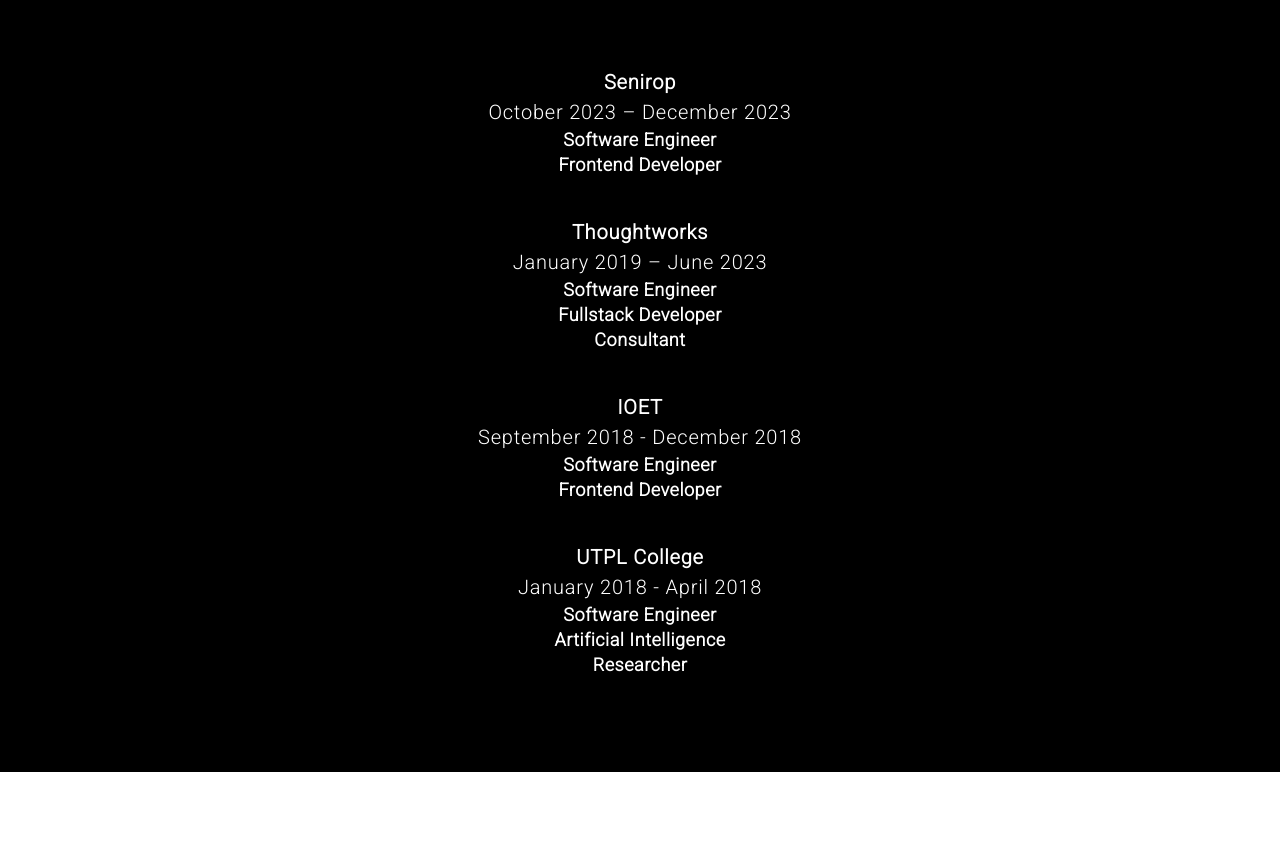
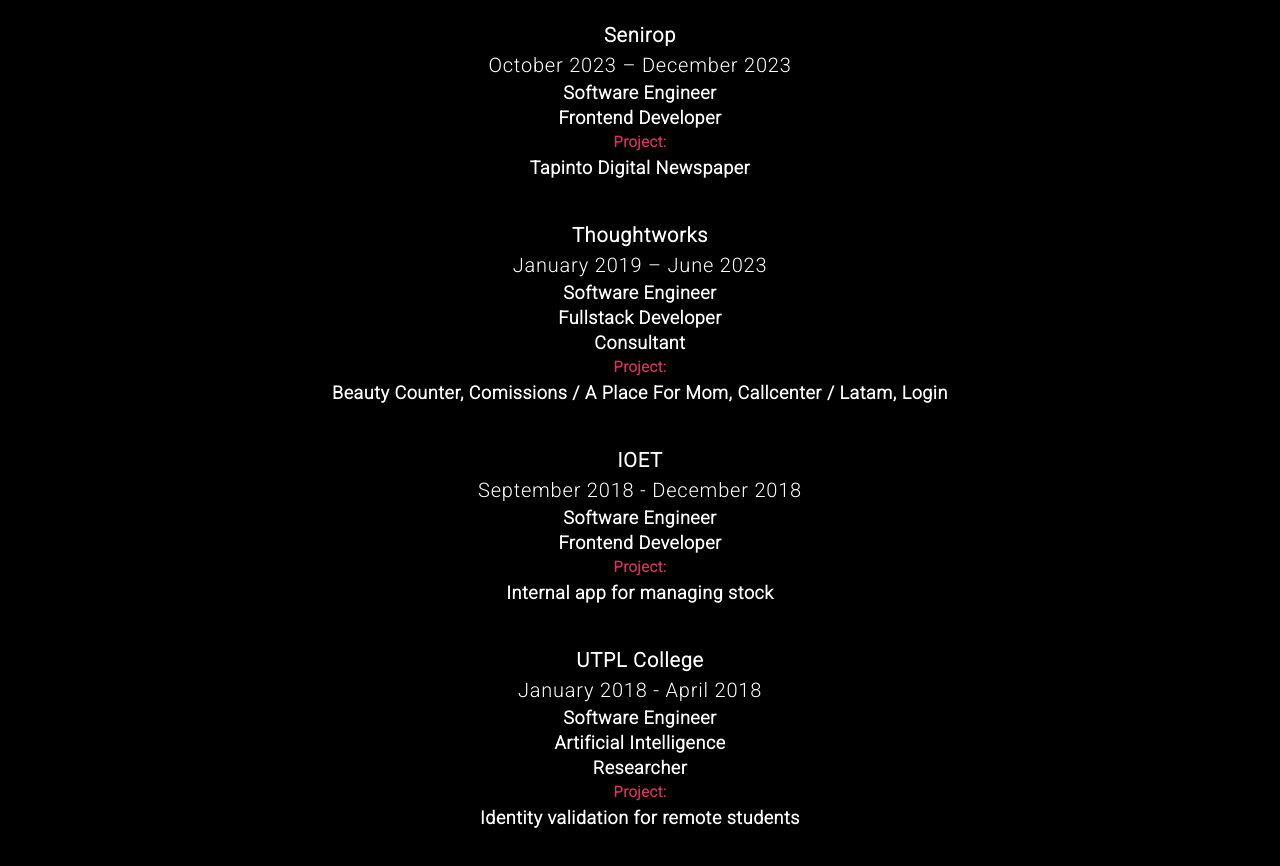
Before and after one commit to Pamefer/personal_portfolio, a React (Create React App) app: page / in a window 1280 px wide. Shown: the part 3320-4186 px from the top of the page. Before the commit the page ends 4092 px from the top, so only its background shows below. Built offline with nearby package versions, Linux system fonts and the light colour scheme.

Commit message:
fix: add projects

```diff
--- /dev/null
+++ b/src/constants/data/projects.js
@@ -0,0 +1,32 @@
+const experienceData = [
+    {
+        company: 'Senirop',
+        web: 'https://senirop.com/',
+        date: 'October 2023 – December 2023',
+        titles: ['Software Engineer', 'Frontend Developer'],
+        product: ["Tapinto Digital Newspaper"]
+    },
+    {
+        company: 'Thoughtworks',
+        web: 'https://www.thoughtworks.com/',
+        date: 'January 2019 – June 2023',
+        titles: ['Software Engineer', 'Fullstack Developer', 'Consultant'],
+        product: ["Beauty Counter, Comissions", "A Place For Mom, Callcenter", "Latam, Login"]
+    },
+    {
+        company: 'IOET',
+        web: 'https://www.ioet.com/',
+        date: 'September 2018 - December 2018',
+        titles: ['Software Engineer', 'Frontend Developer'],
+        product: ["Internal app for managing stock"]
+    },
+    {
+        company: 'UTPL College',
+        web: 'https://www.utpl.edu.ec/',
+        date: 'January 2018 - April 2018',
+        titles: ['Software Engineer', 'Artificial Intelligence', 'Researcher'],
+        product: ["Identity validation for remote students"]
+    }
+]
+
+export default experienceData;
--- a/src/containers/Experience/Experience.css
+++ b/src/containers/Experience/Experience.css
@@ -19,25 +19,38 @@
   justify-content: space-between;
 }
 
+.product_container {
+  display: flex;
+  height: auto;
+  flex-direction: row;
+  align-items: center;
+  justify-content: center;
+}
+
 a:hover {
-    cursor:pointer;
-    color: var(--color-rose)
+  cursor: pointer;
+  color: var(--color-rose);
+}
+
+.p__opensans_project_bold {
+  font-family: var(--font-alt);
+  color: var(--color-rose);
+  font-weight: 600;
+  letter-spacing: 0.03em;
+  line-height: 25px;
+  font-size: 15px;
 }
 
 @media screen and (min-width: 2000px) {
-
 }
 
 @media screen and (max-width: 1150px) {
-
 }
 
 @media screen and (max-width: 650px) {
-
 }
 
 @media screen and (max-width: 450px) {
-
   .about_container {
     display: block;
   }
--- a/src/containers/Experience/Experience.js
+++ b/src/containers/Experience/Experience.js
@@ -1,32 +1,6 @@
 import React, { useEffect, useState } from 'react'
 import './Experience.css';
-
-const experienceData = [
-  {
-    company: 'Senirop',
-    web: 'https://senirop.com/',
-    date: 'October 2023 – December 2023',
-    titles: ['Software Engineer', 'Frontend Developer']
-  },
-  {
-    company: 'Thoughtworks',
-    web: 'https://www.thoughtworks.com/',
-    date: 'January 2019 – June 2023',
-    titles: ['Software Engineer', 'Fullstack Developer', 'Consultant']
-  },
-  {
-    company: 'IOET',
-    web: 'https://www.ioet.com/',
-    date: 'September 2018 - December 2018',
-    titles: ['Software Engineer', 'Frontend Developer']
-  },
-  {
-    company: 'UTPL College',
-    web: 'https://www.utpl.edu.ec/',
-    date: 'January 2018 - April 2018',
-    titles: ['Software Engineer', 'Artificial Intelligence', 'Researcher']
-  }
-]
+import experienceData from 'constants/data/projects';
 
 const Experience = () => {
   const [experience, setExperience] = useState([]);
@@ -47,6 +21,10 @@ const Experience = () => {
                 <p className='p__opensans_aboutme_bold' style={{ fontWeight: '900' }} key={num}>{title}</p>
               ))}
             </div>
+            <p className='p__opensans_project_bold'>Project:</p>
+            <div className='product_container'>
+              <p className='p__opensans_aboutme_bold' style={{ fontWeight: '900' }} >{e.product.join(" / ")}</p>
+            </div>
           </div>
         ))}
       </div>
--- a/src/containers/Skills/PracticeSkills.js
+++ b/src/containers/Skills/PracticeSkills.js
@@ -1,11 +1,11 @@
-import React,{useEffect, useState} from 'react'
+import React, { useEffect, useState } from 'react'
 import './Skills.css';
-import skills from '../../constants/info/skills.json'
+import skills from '../../constants/data/skills.json'
 import cleanCode from '../../constants/images/cleancode.png';
 
 const PracticeSkills = () => {
 
-  const [practicesSkills, setPracticesSkills]=useState(skills.technical)
+  const [practicesSkills, setPracticesSkills] = useState(skills.technical)
 
   useEffect(() => {
     setPracticesSkills(skills.practices)
@@ -19,14 +19,14 @@ const PracticeSkills = () => {
           <h1 className='app__skills-p-tittle p__cormorant'>Good Practices & Techniques</h1>
           <ul className='app__skills-list'>
             {
-              practicesSkills.map(skill=>
-                <li className='p__opensans'>{skill.name}</li>
+              practicesSkills.map((skill, i) =>
+                <li className='p__opensans' key={i}>{skill.name}</li>
               )
             }
           </ul>
         </div>
         <div className='app__skills_img'>
-          <img src={cleanCode} alt="cleancode" className='clean-code__img'/>
+          <img src={cleanCode} alt="cleancode" className='clean-code__img' />
         </div>
       </div>
     </div>
--- a/src/containers/Skills/TechSkills.js
+++ b/src/containers/Skills/TechSkills.js
@@ -1,10 +1,10 @@
-import React,{useEffect, useState} from 'react'
+import React, { useEffect, useState } from 'react'
 import './Skills.css';
-import skills from '../../constants/info/skills.json'
+import skills from '../../constants/data/skills.json'
 
 const TechSkills = () => {
 
-  const [techSkills, setTechSkills]=useState(skills.technical)
+  const [techSkills, setTechSkills] = useState(skills.technical)
 
   useEffect(() => {
     setTechSkills(skills.technical)
@@ -17,8 +17,8 @@ const TechSkills = () => {
         <h1 className='app__skills-p-tittle p__cormorant'>Technical Skills</h1>
         <ul className='app__skills-list tech-skills'>
           {
-              techSkills.map(skill=>
-                <li className='tech-item p__opensans'>{skill.name}</li>
+            techSkills.map((skill, i) =>
+              <li className='tech-item p__opensans' key={i}>{skill.name}</li>
             )
           }
         </ul>
```
Also changed, not shown: src/constants/data/skills.json (renamed from src/constants/info/skills.json). Lines whose indentation alone changed are shown as unchanged.
